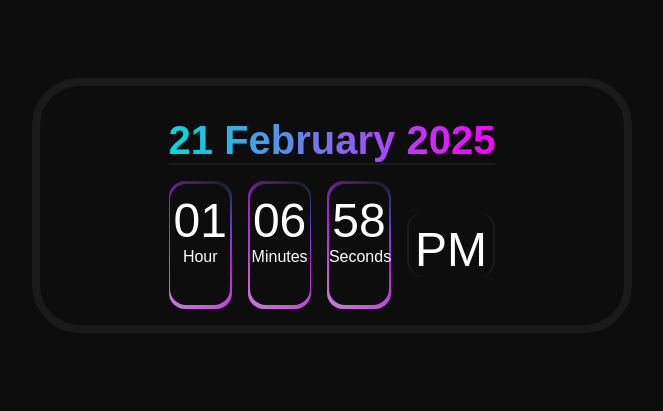
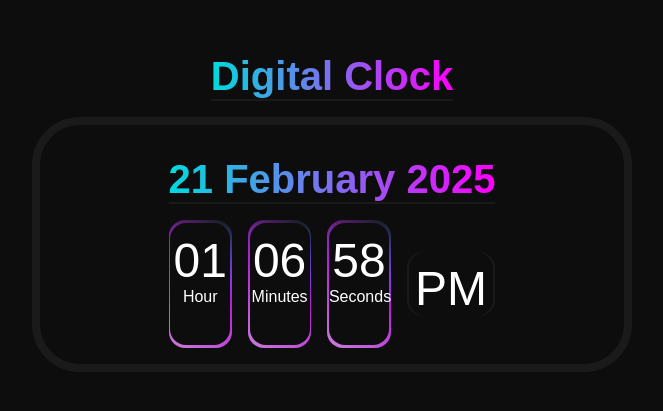
Before and after one commit to sheeraz885/Digital-Clock, a plain HTML site: page index.html in a window 1280 px wide. Shown: the part 195-606 px from the top of the page, without its empty margins (308-971 px from the left). Drawn offline with Linux system fonts and the light colour scheme.

Commit message:
heading update

```diff
--- a/index.html
+++ b/index.html
@@ -7,6 +7,8 @@
     <link rel="stylesheet" href="style.css">
 </head>
 <body>
+
+    <h1 class="heading">Digital Clock</h1>
     <main class="container">
         <h1 id="day"></h1>
         <div class="box">
--- a/style.css
+++ b/style.css
@@ -9,6 +9,7 @@ body {
     font-family: sans-serif;
     height: 100vh;
     display: flex;
+    flex-direction: column;
     justify-content: center;
     align-items: center;
     text-align: center;
@@ -36,6 +37,9 @@ h1 {
     -webkit-background-clip: text;
     -webkit-text-fill-color: transparent;
 }
+
+
+
 
 .box {
     display: flex;
```
